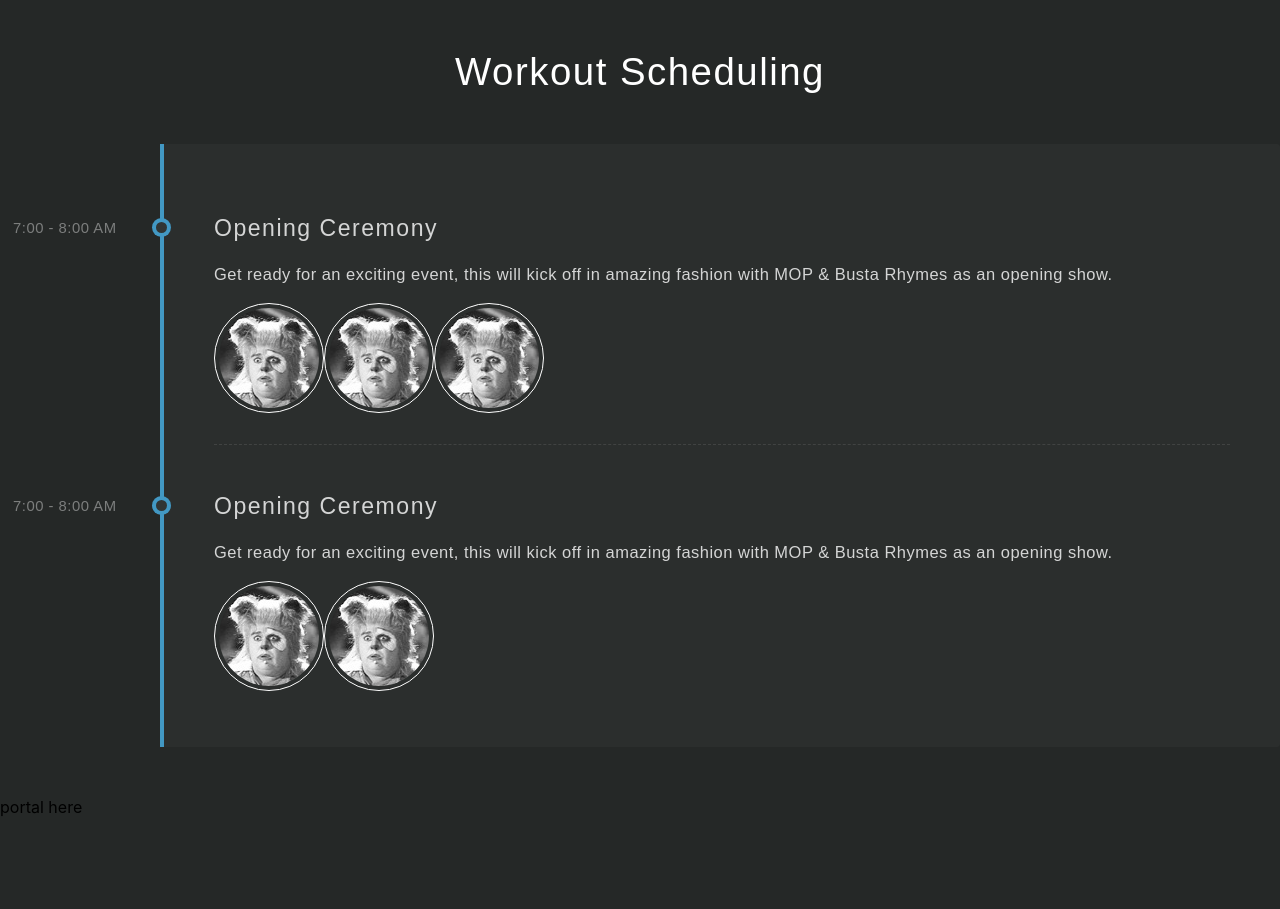
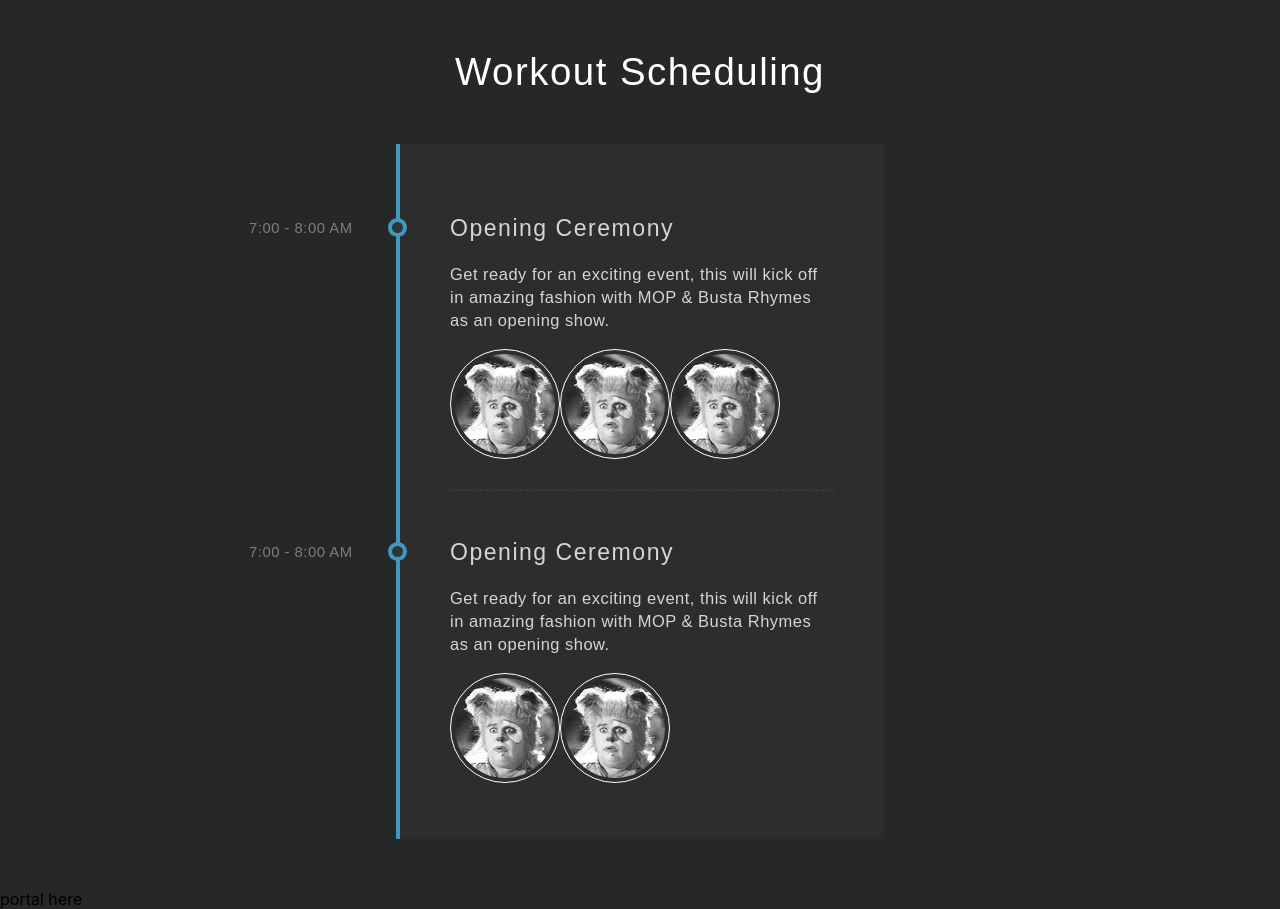
Before and after one commit to picaobaby/dnd_test, a React (Create React App) app: page / in a window 1280 px wide. Before the commit the page ends 817 px from the top, so only its background shows below. Built offline with nearby package versions, Linux system fonts and the light colour scheme; a web font is replaced by a local one.

Commit message:
Update index.css

```diff
--- a/src/index.css
+++ b/src/index.css
@@ -155,8 +155,8 @@ h1 {
   list-style: none;
   text-align: left;
   font-weight: 100;
-  /* max-width: 30%; */
-  margin-left: 160px;
+  max-width: 30%;
+/*   margin-left: 160px; */
 }
 .timeline h1,
 .timeline h3 {
```
